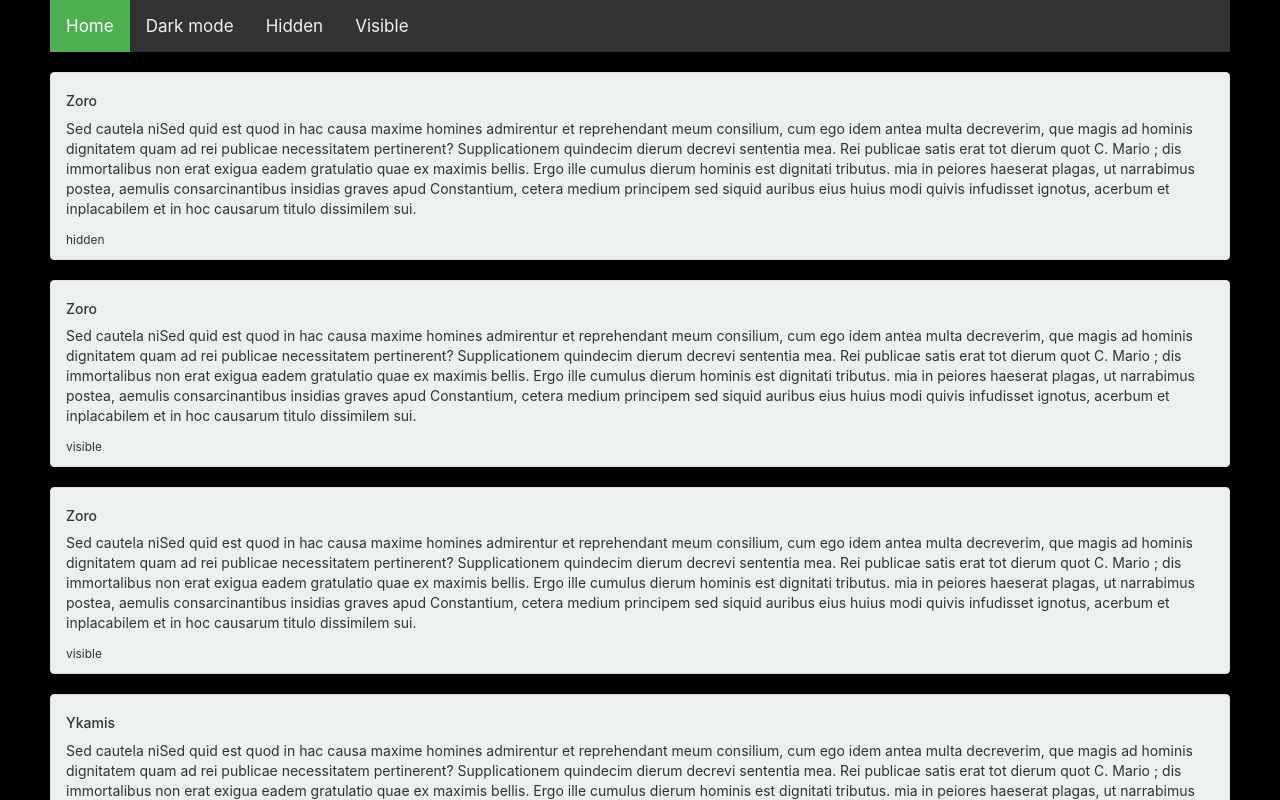
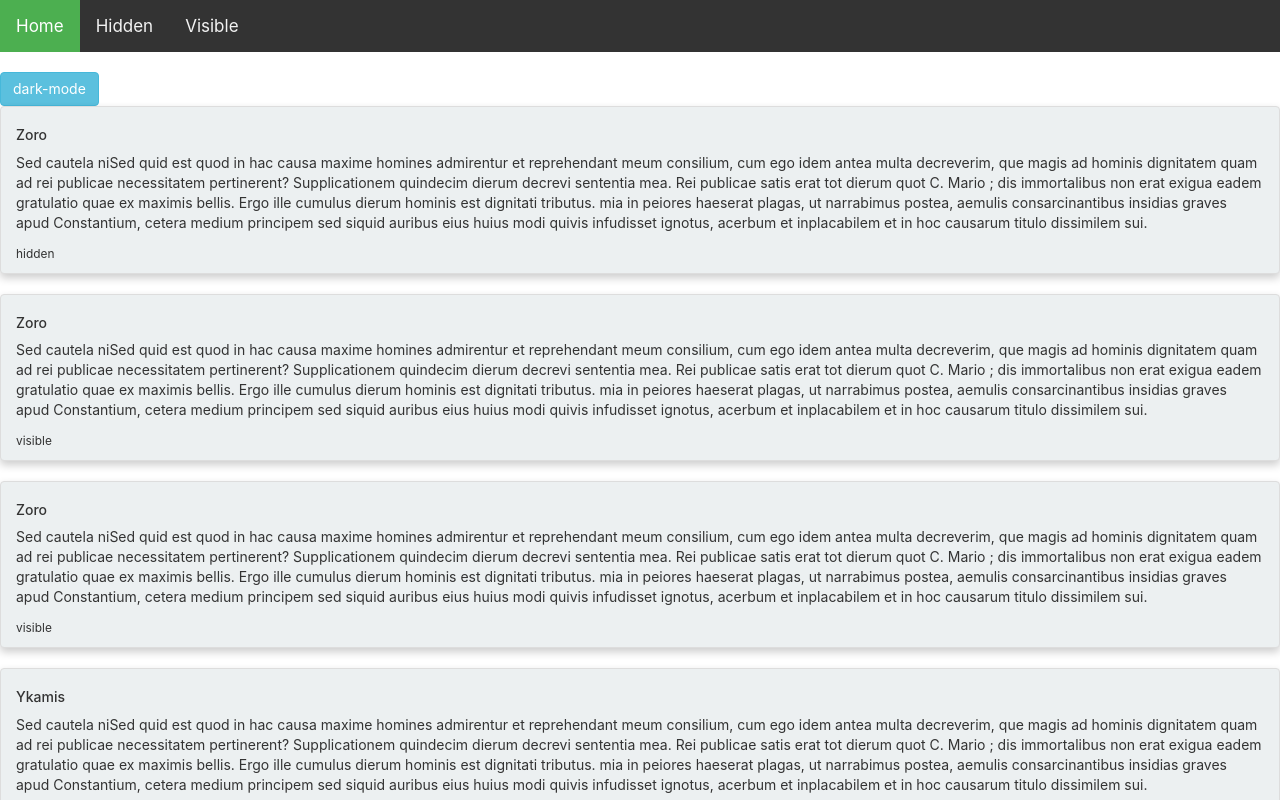
Before and after one commit to Yaya-k/ReactLearning, a React (Create React App) app: page / in a window 1280 px wide. Shown: the top 800 px of the page. Built offline with nearby package versions, Linux system fonts and the light colour scheme.

Commit message:
dark/light mode

```diff
--- a/public/index.html
+++ b/public/index.html
@@ -22,13 +22,10 @@
 
     <title>React App</title>
   </head>
-  <body>
-    <div id="navBar">
+  <body id="body">
 
-    </div>
     <noscript>You need to enable JavaScript to run this app.</noscript>
-    <div id="root"></div>
-    <div class="" id="listMessage"></div>
+    <div class="" id="listMessage" ></div>
 
 
   </body>
--- a/src/App.css
+++ b/src/App.css
@@ -33,3 +33,10 @@
     transform: rotate(360deg);
   }
 }
+.dark-mode{
+  background-color: #000000;
+}
+
+.light-mode{
+  background-color: white;
+}
--- a/src/App.js
+++ b/src/App.js
@@ -3,8 +3,17 @@ import React, {Component} from 'react';
 import './App.css';
 import Message from "./Message";
 import NavBar from "./NavBar";
+
 class App extends Component {
+    constructor() {
+        super();
+        this.state= {isLight_mode: true}
+
+    }
+
     messages=this.makeMessages()
+
+
     makeMessages() {
         const result = []
         const user=["Ykamis","Zeleph","Zoro","Toto"]
@@ -25,23 +34,21 @@ class App extends Component {
     }
 
     render() {
+
     return (
 
-
-        <div className="App">
+        <div className={this.state.isLight_mode ? "light-mode":"dark-mode"}>
             <NavBar/>
-
+            <button type="button" className="btn btn-info" onClick= {() => this.setState({isLight_mode:!this.state.isLight_mode})}>{this.state.isLight_mode ? "dark-mode":"light-mode"}</button>
 
             {this.messages.map(({txt,prt,user})=>(
                 <Message userName={user} porter={prt} texte={txt}/>
-
 
             ))}
 
 
         </div>
 
-
     )
   }
 }
--- a/src/NavBar.js
+++ b/src/NavBar.js
@@ -1,12 +1,17 @@
 import React from 'react';
 import './navBar.css';
 
+function toto() {
+
+
+
+}
+
 const NavBar=()=> (
     <div className="topnav">
-        <a className="active" href="#">Home</a>
-        <a href="#">Dark mode</a>
-        <a href="#">Hidden</a>
-        <a href="#">Visible</a>
+        <a className="active" >Home</a>
+        <a onClick={toto}>Hidden</a>
+        <a onClick={toto}>Visible</a>
     </div>
 );
 
--- a/src/index.css
+++ b/src/index.css
@@ -1,7 +1,6 @@
 body {
-  margin-left: 50px;
-  margin-right: 50px;
-  background-color: #000000;
+
+  background-color: #ffffff;
   font-family: -apple-system, BlinkMacSystemFont, 'Segoe UI', 'Roboto', 'Oxygen',
     'Ubuntu', 'Cantarell', 'Fira Sans', 'Droid Sans', 'Helvetica Neue',
     sans-serif;
```
Also changed, not shown: src/Message.css (line endings or trailing spaces).
